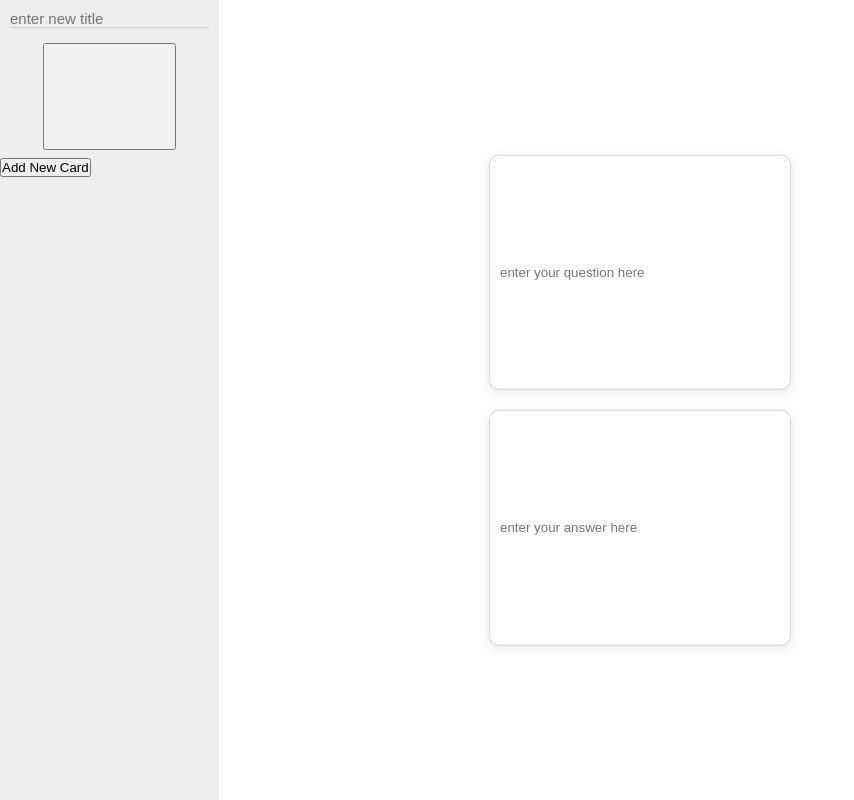
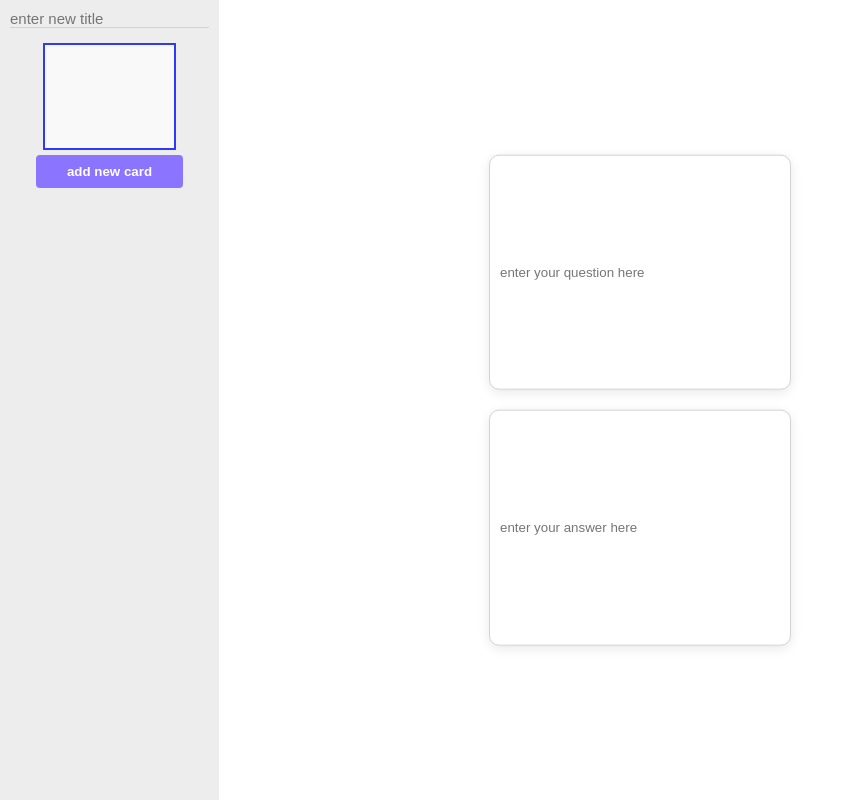
Before and after one commit to limitless-study/QuizMap-frontend, a React app: page /create in a window 1280 px wide. Shown: the whole page, without its empty margins (0-854 px from the left). Built offline with nearby package versions, Linux system fonts and the light colour scheme.

Commit message:
create cardset UI 구현 - selected card의 테두리 색 다르게

```diff
--- a/src/actions.js
+++ b/src/actions.js
@@ -62,7 +62,6 @@ export function setNewCardId(newCardId) {
 }
 
 export function setCurrentCardId(currentCardId) {
-  console.log('setCurrentCardId : ', currentCardId);
   return {
     type: 'setCurrentCardId',
     payload: { currentCardId },
@@ -89,7 +88,6 @@ export function addNewCard() {
   };
 }
 
-// TODO : cards에서 currentCardId의 question, value를 갱신하기
 export function updateCard({ currentCardId, name, value }) {
   return {
     type: 'updateCard',
--- a/src/components/CreateForm.jsx
+++ b/src/components/CreateForm.jsx
@@ -11,6 +11,8 @@ const Label = styled.label({
 });
 
 const SideBar = styled.div({
+  display: 'flex',
+  flexDirection: 'column',
   backgroundColor: '#EDEDED',
   overflow: 'scroll',
 });
@@ -44,7 +46,7 @@ const CreateCard = styled.div({
     padding: '10px',
     border: '1px solid lightgray',
     borderRadius: '10px',
-    boxShadow: 'rgba(0, 0, 0, 0.09) 0px 3px 12px;',
+    boxShadow: 'rgba(0, 0, 0, 0.09) 0px 3px 12px',
   },
 });
 
@@ -59,8 +61,31 @@ const Card = styled.button({
   height: '8em',
 });
 
+const SelectedCard = styled.button({
+  border: '2px solid #2F38FF',
+  backgroundColor: '#F9F9F9',
+  margin: '5px auto',
+  width: '10em',
+  height: '8em',
+});
+
+const AddCarrdButton = styled.button({
+  margin: '0 auto',
+  width: '67%',
+  height: '2.5em',
+  borderRadius: '4px',
+  fontWeight: 'bolder',
+  color: 'white',
+  border: 'none',
+  backgroundColor: '#8B74FF',
+  ':hover': {
+    cursor: 'pointer',
+  },
+});
+
 export default function CreateForm({
-  title, cards, currentCard, onTitleChange, onInputChange, onCardClick, onAddCardClick,
+  title, cards, currentCard, currentCardId,
+  onTitleChange, onInputChange, onCardClick, onAddCardClick,
 }) {
   const handleCardClick = (event) => {
     const { target: { id } } = event;
@@ -98,7 +123,20 @@ export default function CreateForm({
           />
         </CreateCardTitle>
         <CardButtonField>
-          {cards.map((card) => (
+          {cards.map((card) => {
+            if (card.id === currentCardId) {
+              return (
+                <SelectedCard
+                  type="button"
+                  key={card.id}
+                  id={card.id}
+                  onClick={handleCardClick}
+                >
+                  {card.question}
+                </SelectedCard>
+              );
+            }
+            return (
               <Card
                 type="button"
                 key={card.id}
@@ -107,15 +145,16 @@ export default function CreateForm({
               >
                 {card.question}
               </Card>
-          ))}
+            );
+          })}
         </CardButtonField>
-        <button
+        <AddCarrdButton
           type="button"
           name="add-card"
           onClick={onAddCardClick}
         >
-          Add New Card
-        </button>
+          add new card
+        </AddCarrdButton>
       </SideBar>
       <CreateCardField>
         <CreateCard>
--- a/src/containers/CreateContainer.jsx
+++ b/src/containers/CreateContainer.jsx
@@ -38,6 +38,7 @@ export default function CreateContainer() {
   return (
     <div>
       <CreateForm
+        currentCardId={currentCardId}
         currentCard={currentCard[0]}
         title={title}
         cards={cards}
--- a/src/reducer.js
+++ b/src/reducer.js
@@ -1,10 +1,3 @@
-const initialCard = {
-  id: 1,
-  question: '',
-  answer: '',
-};
-
-// current cardset
 const cardsetState = {
   currentCardId: 1, // 현재 편집중인 card id
   newCardId: 1, // 새롭게 추가할 card id
@@ -25,15 +18,7 @@ const initialState = {
   cardsets: [],
   cardIndex: 0,
   flipped: false,
-
-  // current cardset
   ...cardsetState,
-
-  // create fields
-  createFields: {
-    question: '',
-    answer: '',
-  },
 };
 
 const reducers = {
```
Lines whose indentation alone changed are shown as unchanged.
